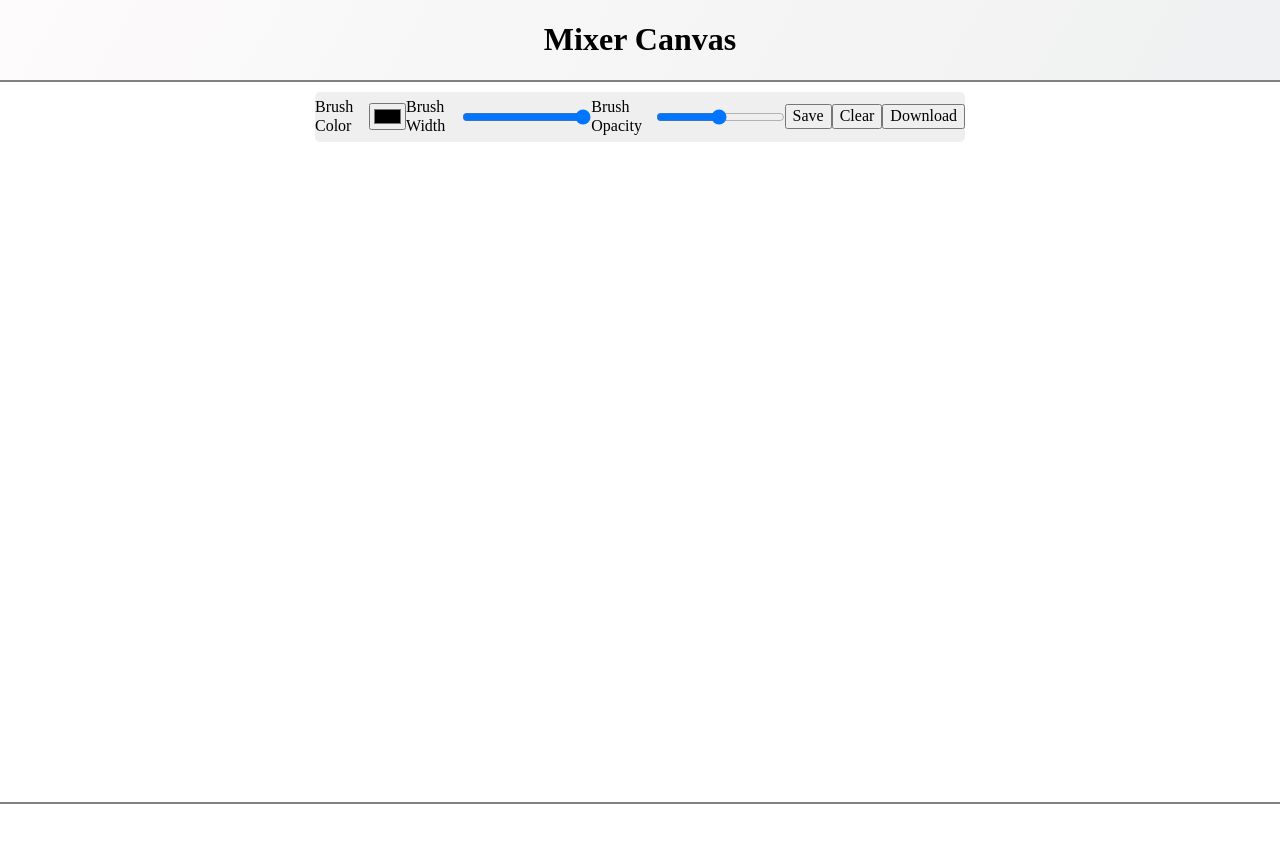
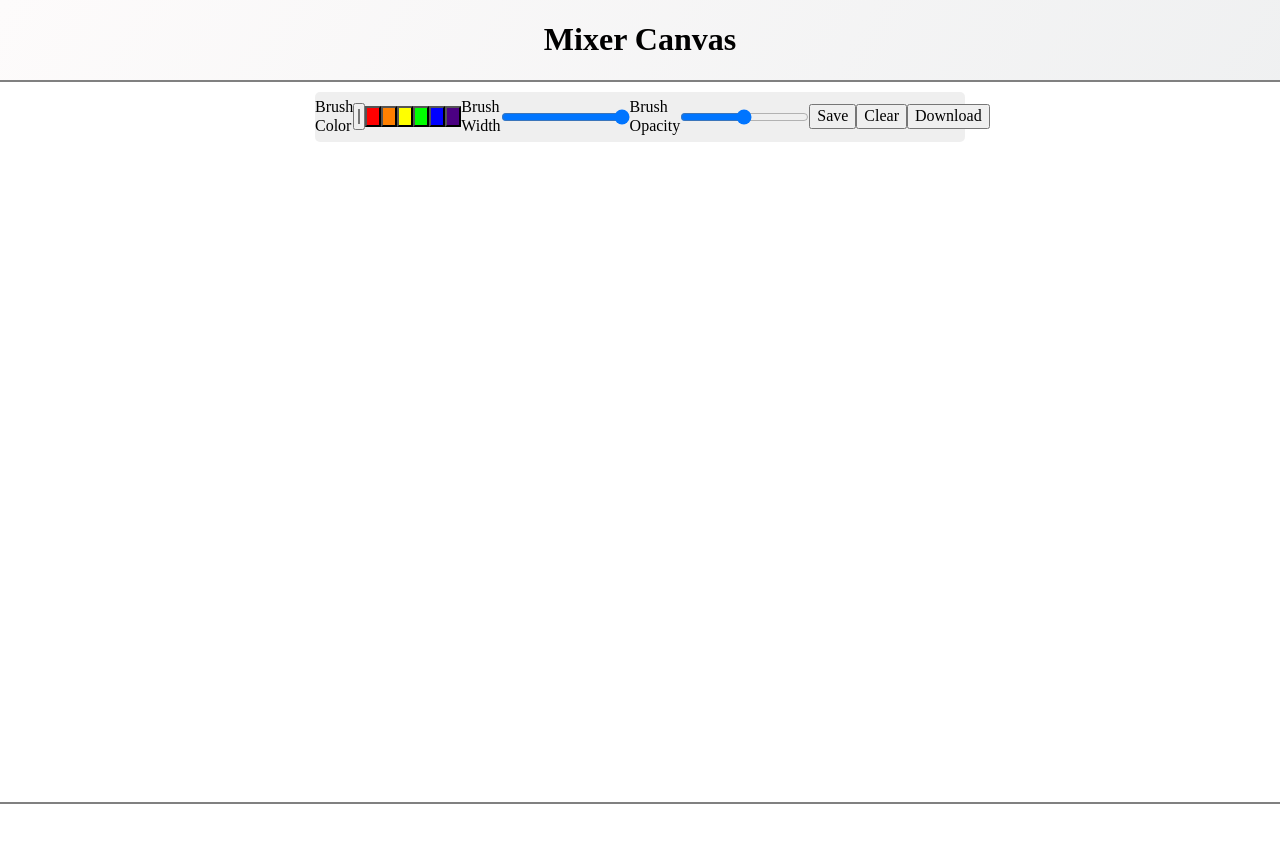
Before and after one commit to Gatewayss/mixer, a React (Create React App) app in the folder client/: page /canvas in a window 1280 px wide. Shown: the top 842 px of the page. Built offline with nearby package versions, Linux system fonts and the light colour scheme.

Commit message:
Add rgb buttons

```diff
--- a/client/src/pages/Canvas/Menu.js
+++ b/client/src/pages/Canvas/Menu.js
@@ -1,5 +1,3 @@
-import { useState } from "react";
-
 const Menu = ({ setLineColor, setLineWidth, setLineOpacity, canvasRef, saveCanvasImage, deleteCanvasImage }) => {
 
 	const openDialog = () => {
@@ -47,6 +45,43 @@ const Menu = ({ setLineColor, setLineWidth, setLineOpacity, canvasRef, saveCanva
 					setLineColor(e.target.value);
 				}}
 			/>
+			<button
+				className="rbg-buttons"
+				style={{ backgroundColor: '#FF0000' }}
+				onClick={() => {
+					setLineColor('#FF0000');
+				}}></button>
+			<button
+				className="rbg-buttons"
+				style={{ backgroundColor: '#FF7F00' }}
+				onClick={() => {
+					setLineColor('#FF7F00');
+				}}></button>
+			<button
+				className="rbg-buttons"
+				style={{ backgroundColor: '#FFFF00' }}
+				onClick={() => {
+					setLineColor('#FFFF00');
+				}}></button>
+			<button
+				className="rbg-buttons"
+				style={{ backgroundColor: '#00FF00' }}
+				onClick={() => {
+					setLineColor('#00FF00');
+				}}></button>
+			<button
+				className="rbg-buttons"
+				style={{ backgroundColor: '#0000FF' }}
+				onClick={() => {
+					setLineColor('#0000FF');
+				}}></button>
+			<button
+				className="rbg-buttons"
+				style={{ backgroundColor: '#4B0082' }}
+				onClick={() => {
+					setLineColor('#4B0082');
+				}}></button>
+
 			<label>Brush Width </label>
 			<input
 				type="range"
--- a/client/src/pages/Canvas/canvas.css
+++ b/client/src/pages/Canvas/canvas.css
@@ -37,3 +37,7 @@ background-color: #a3a3a32d;
 margin: auto;
 margin-top: 10px;
 }
+
+.rbg-buttons {
+	height: 1.3em;
+}
```
Lines whose indentation alone changed are shown as unchanged.
